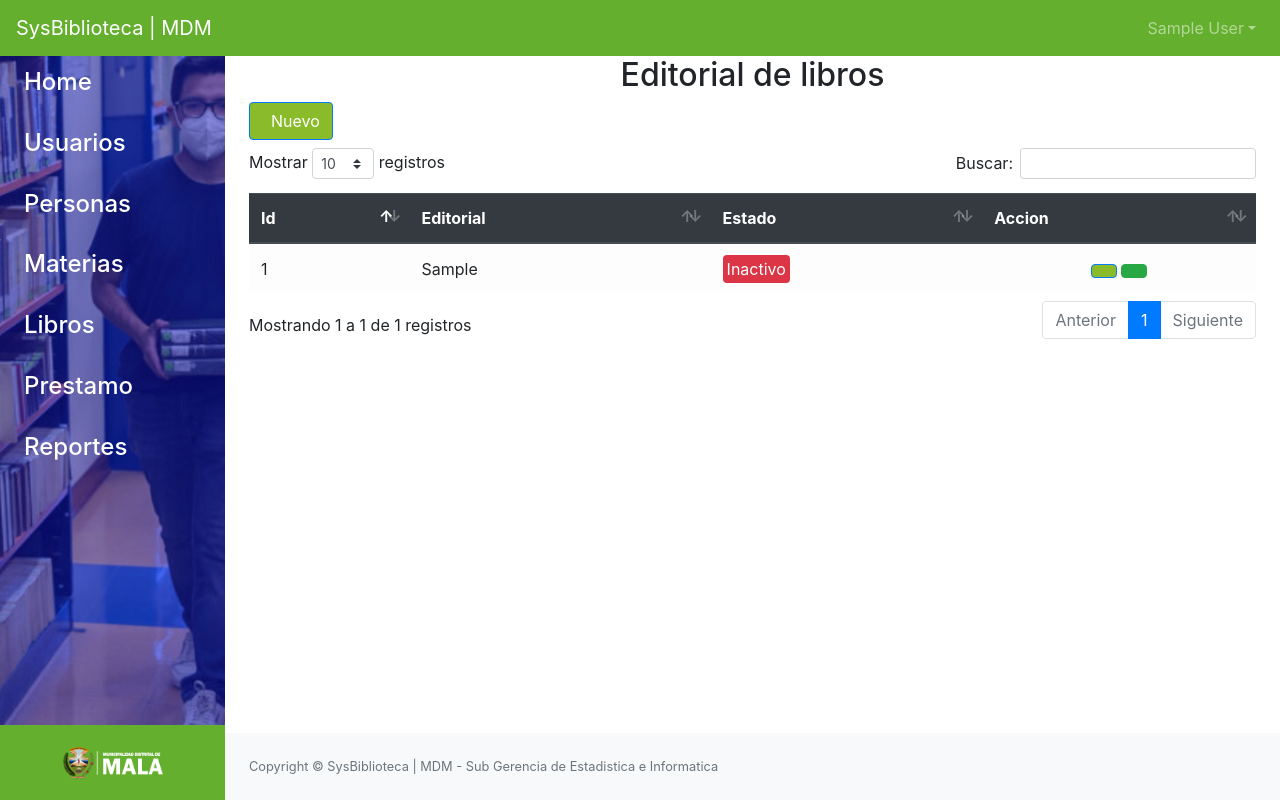
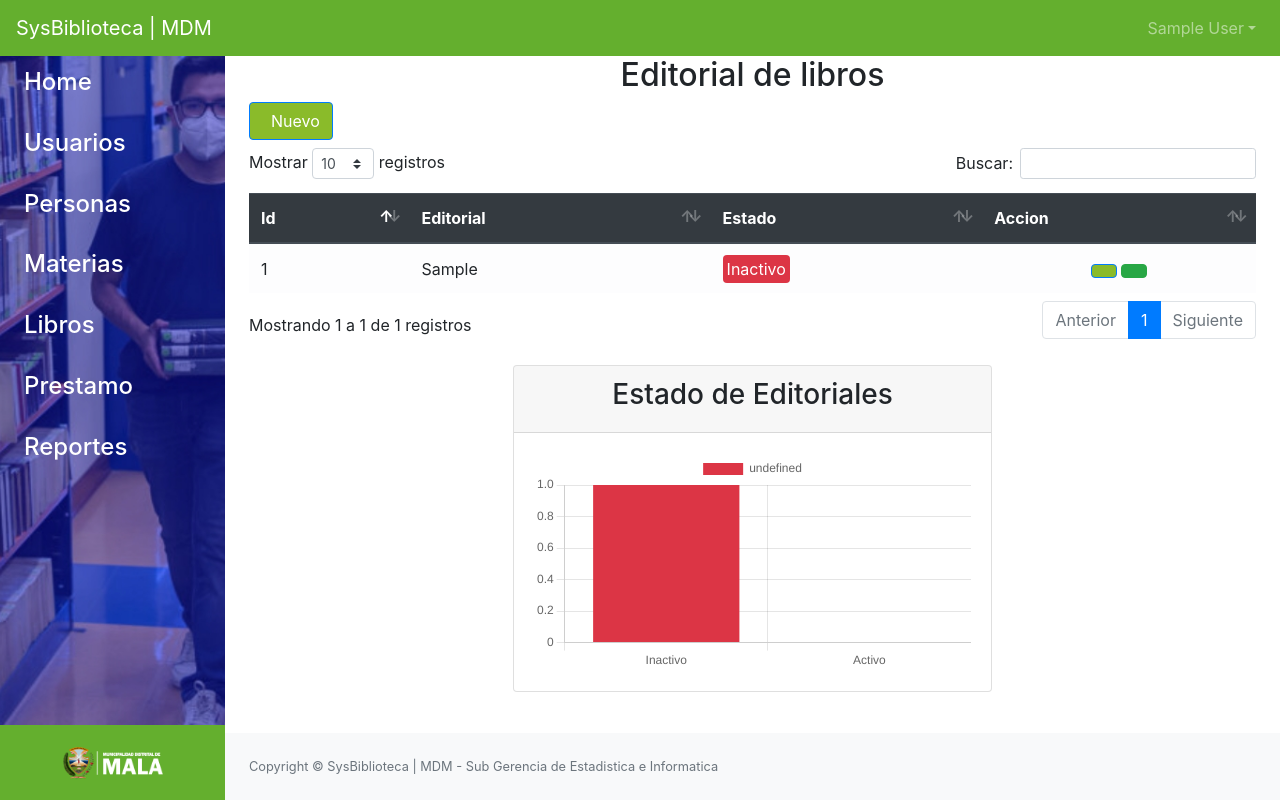
Before and after one commit to IngNex/system_library_mvc, a PHP site: page /SistemaBiblioteca/editorial in a window 1280 px wide. Run offline with PHP 8.4, Linux system fonts and the light colour scheme; the visitor is signed in with stand-in values (Sample User, id 1); tables that the repository leaves empty or names only in its code hold one stand-in row (values such as "Sample post"); some libraries are stand-ins or nearby versions.

Commit message:
add editorial page chartjs

```diff
--- a/Assets/js/Funciones.js
+++ b/Assets/js/Funciones.js
@@ -319,3 +319,41 @@
         }
     });
 }
+
+if (document.getElementById("editorialEstado")) {
+    const action = "editorialChart";
+    $.ajax({
+        url: 'src/chart.php',
+        type: 'POST',
+        data: {
+            action
+        },
+        async: true,
+        success: function (response) {
+            if (response != 0) {
+                var data = JSON.parse(response);
+                var nombre = [];
+                var cantidad = [];
+                for (var i = 0; i < data.length; i++) {
+                    nombre.push(data[i]['estado']);
+                    cantidad.push(data[i]['cantidad']);
+                }
+                var ctx = document.getElementById("editorialEstado");
+
+                var myPieChart = new Chart(ctx, {
+                    type: 'bar',
+                    data: {
+                        labels: ['Inactivo', 'Activo'],
+                        datasets: [{
+                            data: cantidad,
+                            backgroundColor: ['#DC3545', '#28A745', '#d90098',  '#ff1c00', '#5e022a', '#ff005a', '#ff5800', '#52e358', '#02fafa','#fa3232'],
+                        }],
+                    },
+                });
+            }
+        },
+        error: function (error) {
+            console.log(error);
+        }
+    });
+}
--- a/Views/editorial/listar.php
+++ b/Views/editorial/listar.php
@@ -83,4 +83,28 @@
             </div>
         </div>
     </main>
+    <br>
+    <main>
+        <div class="container-fluid">
+            <div class="row">
+                <div class="col-lg-12">
+                    <center>
+                        <div class="col-lg-6">
+                            <div class="card">
+                                <div class="card-header card-header-primary">
+                                    <center>
+                                        <h3 class="title-2 m-b-40">Estado de Editoriales</h3>
+                                    </center>
+                                </div>
+                                <div class="card-body">
+                                    <canvas id="editorialEstado"></canvas>
+                                </div>
+                            </div>
+                        </div>
+                    </center>
+                </div>
+            </div>
+        </div>
+    </main>
+    <br>
     <?php pie() ?>
--- a/src/chart.php
+++ b/src/chart.php
@@ -76,5 +76,16 @@
     echo json_encode($arreglo);
     die();
 }
+
+if ($_POST['action'] == 'editorialChart') {
+    $arreglo = array();
+    $query = mysqli_query($conexion, "SELECT estado , count(*) AS cantidad FROM editorial GROUP BY estado;");
+
+    while ($data = mysqli_fetch_array($query)) {
+        $arreglo[] = $data;
+    }
+    echo json_encode($arreglo);
+    die();
+}
 //
 ?>
```
